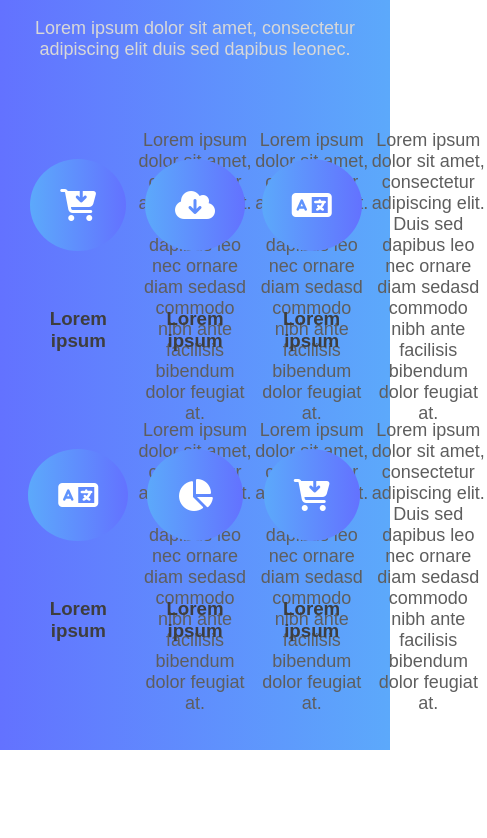
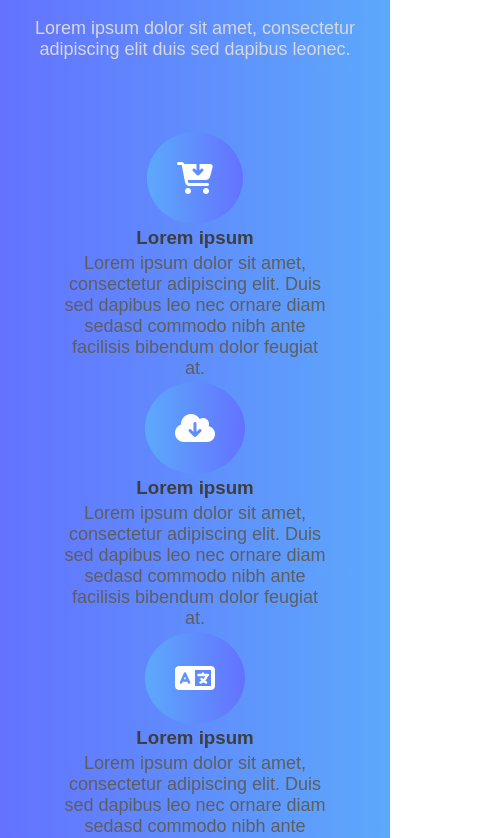
Before and after one commit to waqas-codes/landing-page, a React (Vite) app: page / in a window 390 px wide. Shown: the part 4000-4838 px from the top of the page, 487 px wide, since content can reach past the window. Before the commit the page ends 4750 px from the top, so only its background shows below. Built offline with nearby package versions, Linux system fonts and the light colour scheme.

Commit message:
services component is completed

```diff
--- a/src/App.css
+++ b/src/App.css
@@ -351,7 +351,6 @@
 }
 
 
-
 /* Responsive Design */
 @media (max-width: 768px) {
   .navbar {
@@ -398,6 +397,10 @@
   .about-us .content-section .li-list li{
     padding-bottom: 5px;
   }
+
+  .icon-container {
+    flex-wrap: wrap;
+  }
 }
 
 @media (min-width: 769px) {
```
